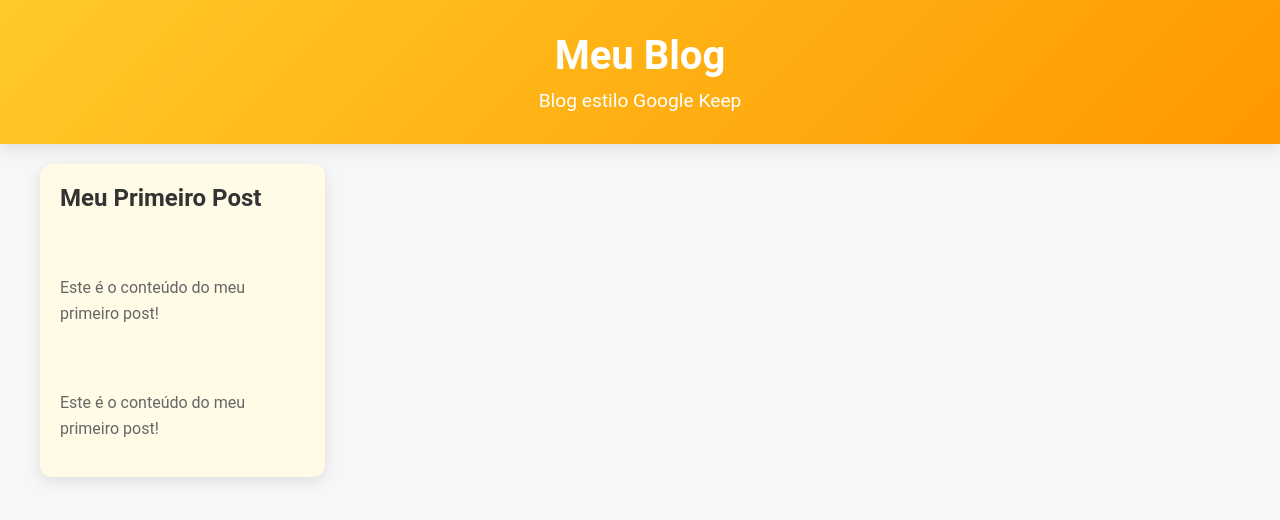
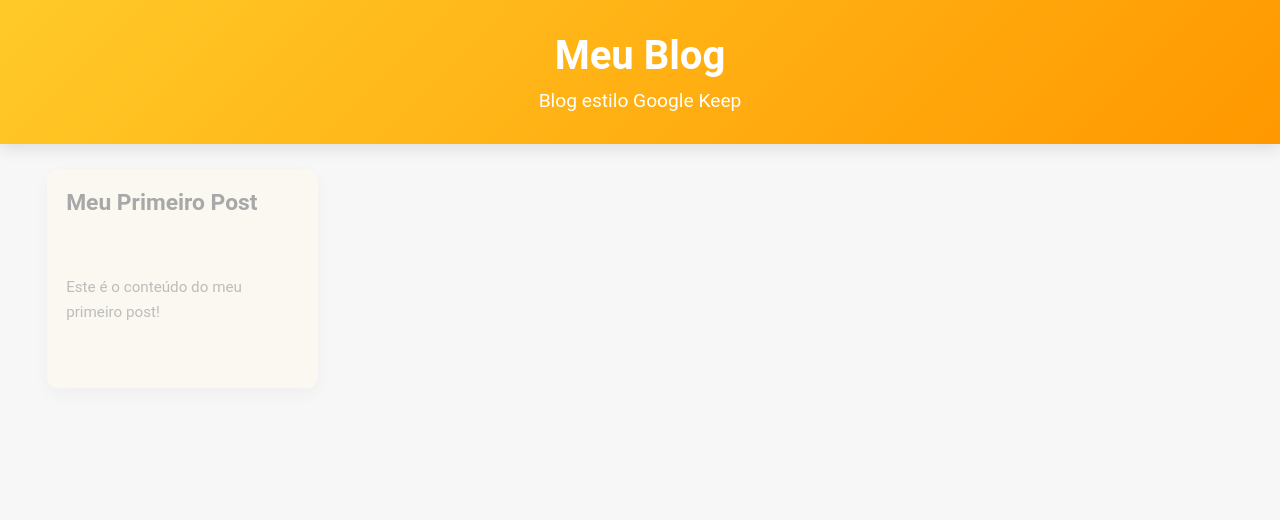
Before and after one commit to arrtthur/meu-blog, a Jekyll site: the page built from index.html, in a window 1280 px wide. Shown: the top 520 px of the page. Built offline with Jekyll 4.4.1, drawn with Linux system fonts in a browser that asks for light colours.

Commit message:
Update style.css

```diff
--- a/assets/style.css
+++ b/assets/style.css
@@ -5,6 +5,7 @@
     padding: 0;
     background: #f7f7f7;
     color: #333;
+    animation: fadeIn 1s ease-out; /* Fade-in suave ao carregar */
 }
 
 /* Cabeçalho */
@@ -37,17 +38,11 @@
     margin: 0 auto;
 }
 
-/* Link envolvendo o post */
-.post-link {
-    text-decoration: none; /* Remove sublinhado */
-    color: inherit; /* Herda a cor do texto */
-}
-
 /* Estilo do post */
 .post {
-    background: #fff;
+    background: #fffbe6; /* Cor de fundo semelhante a um post-it */
     border-radius: 12px;
-    box-shadow: 0 6px 18px rgba(0, 0, 0, 0.1);
+    box-shadow: 0 6px 18px rgba(0, 0, 0, 0.1); /* Sombra inicial */
     padding: 20px;
     transition: transform 0.3s ease, box-shadow 0.3s ease, background-color 0.3s ease;
     cursor: pointer;
@@ -55,13 +50,14 @@
     position: relative;
     display: flex;
     flex-direction: column;
+    z-index: 1;
 }
 
-/* Efeito ao passar o mouse: Eleva o post */
+/* Efeito ao passar o mouse */
 .post:hover {
-    transform: translateY(-8px); /* Eleva o post ao passar o mouse */
-    box-shadow: 0 10px 30px rgba(0, 0, 0, 0.2); /* Sombra mais forte */
-    background-color: #f9f9f9; /* Muda a cor ao passar o mouse */
+    background-color: #fff3b3; /* Cor ao passar o mouse */
+    transform: translateY(-6px); /* Elevação */
+    box-shadow: 0 8px 20px rgba(0, 0, 0, 0.2); /* Sombra mais forte */
 }
 
 /* Títulos dos posts */
@@ -79,23 +75,37 @@
     font-size: 1rem;
 }
 
-/* Adicionando bordas arredondadas e sombras para o efeito de post-it */
-.post {
-    border-radius: 12px; /* Bordas arredondadas */
-    background-color: #fffbe6; /* Cor de fundo suave, como post-it */
-    box-shadow: 0 4px 15px rgba(0, 0, 0, 0.1); /* Sombra suave */
+/* Conteúdo detalhado (escondido por padrão) */
+.post .content {
+    display: none;
+    margin-top: 10px;
+    color: #333;
 }
 
-/* Efeito de elevação suave ao passar o mouse */
-.post:hover {
-    background-color: #fff3b3; /* Muda a cor para algo mais forte ao passar o mouse */
-    transform: translateY(-6px);
-    box-shadow: 0 8px 20px rgba(0, 0, 0, 0.2); /* Sombra mais forte */
+/* Estado expandido da nota */
+.post.expanded {
+    position: absolute;
+    top: 20px;
+    left: 0;
+    right: 0;
+    z-index: 10; /* Garante que a nota expandida esteja sobre as outras */
+    background-color: #fff3b3; /* Cor de fundo mais forte */
+    box-shadow: 0 10px 30px rgba(0, 0, 0, 0.3); /* Sombra destacada */
+    transform: scale(1.05); /* Expansão leve */
+    padding: 30px;
+    overflow: auto;
 }
 
-/* Animação suave de fade-in no corpo */
-body {
-    animation: fadeIn 1s ease-out;
+/* Mostrar conteúdo detalhado na expansão */
+.post.expanded .content {
+    display: block;
+}
+
+/* Esconde as outras notas quando uma está expandida */
+.post:not(.expanded) {
+    opacity: 0.4;
+    pointer-events: none;
+    transform: scale(0.95);
 }
 
 /* Efeito de fade-in */
@@ -107,8 +117,3 @@
         opacity: 1;
     }
 }
-
-/* Adicionando um efeito sutil ao passar o mouse nos links */
-.post-link:hover .post {
-    transform: scale(1.03);
-}
```
